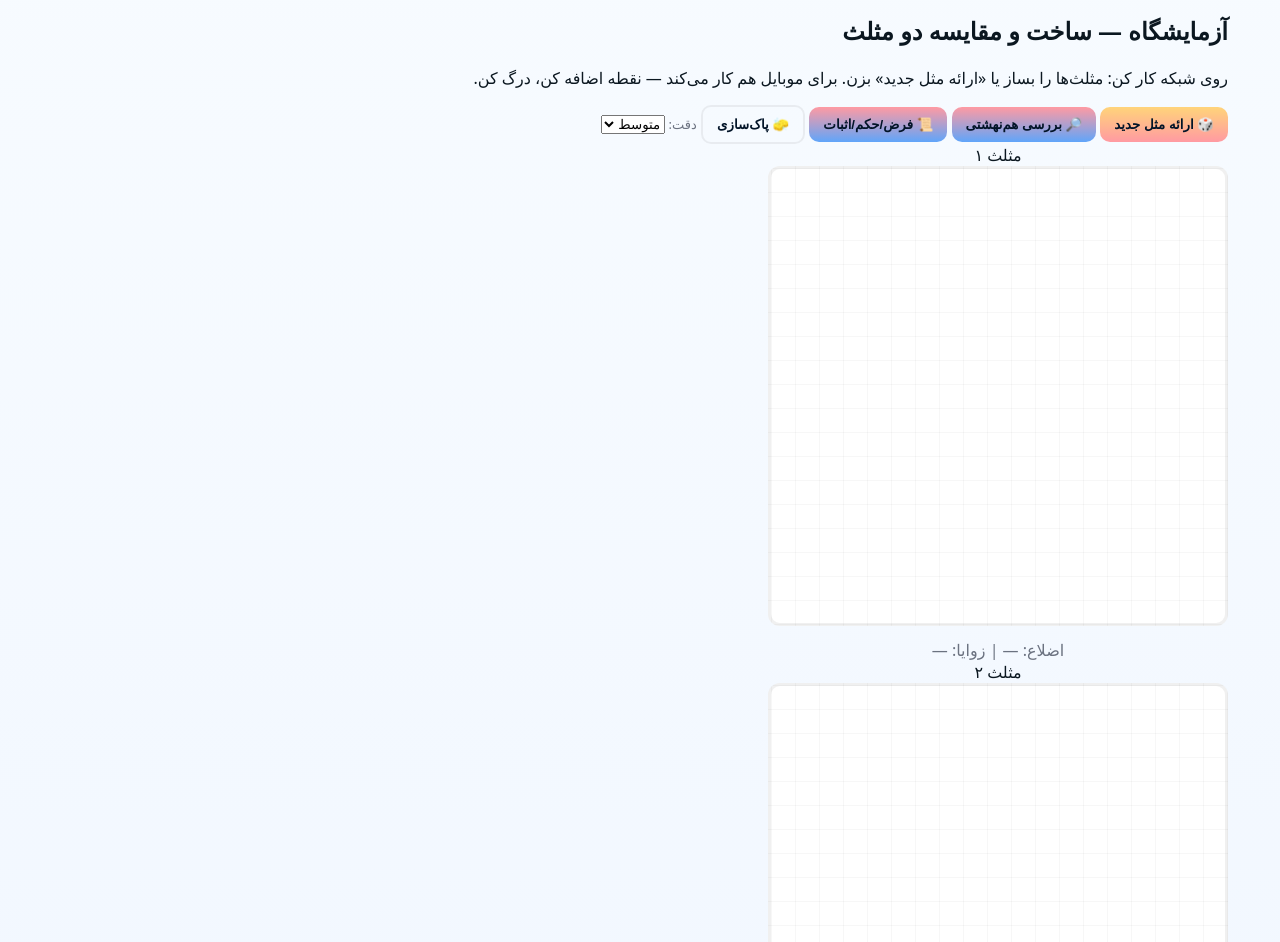
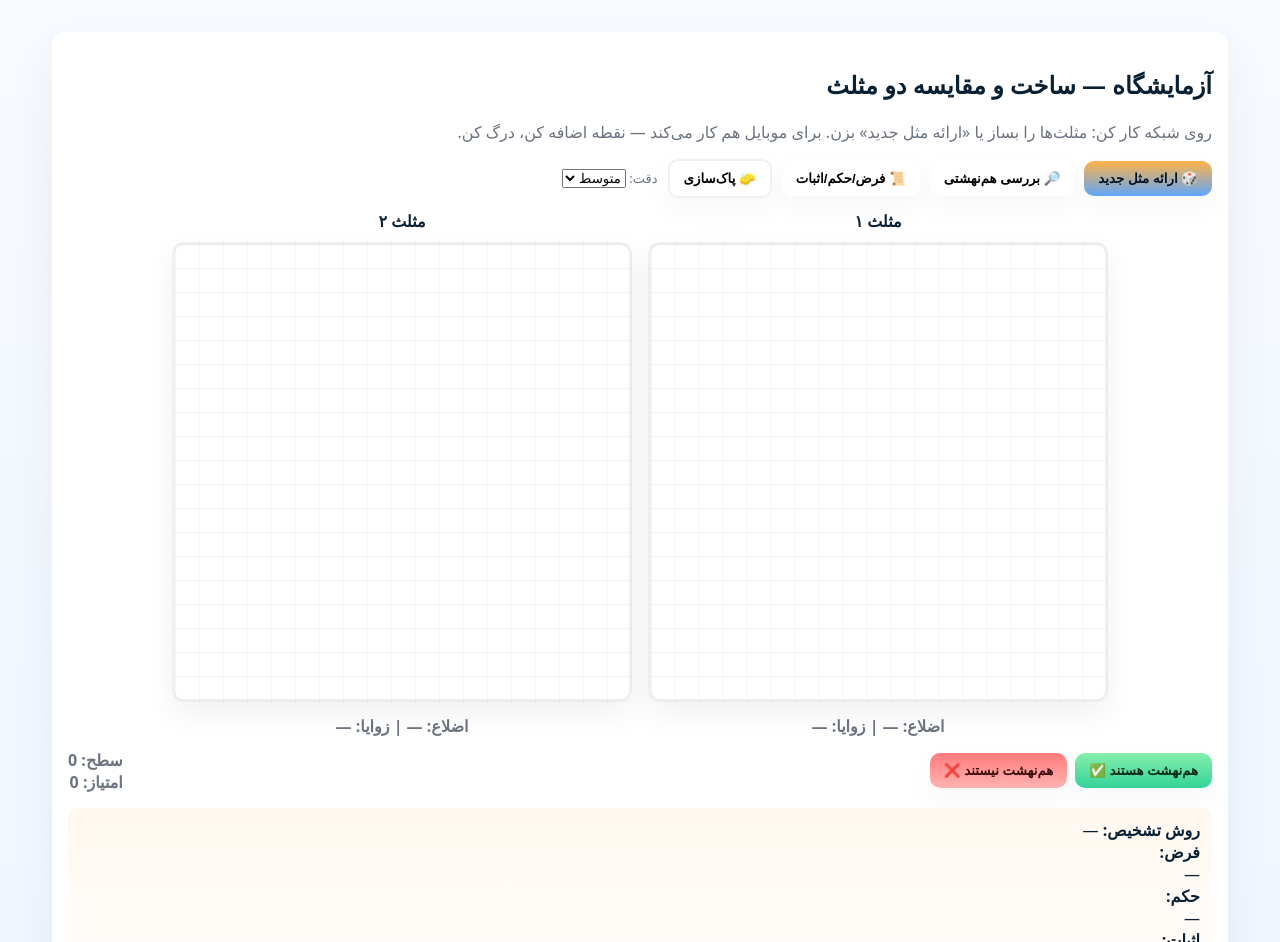
Before and after one commit to mobinaazami021-debug/miniature-parakeet, a plain HTML site: page index.html in a window 1280 px wide. Shown: the part 85-1027 px from the top of the page. Drawn offline with Linux system fonts and the light colour scheme.

Commit message:
Update styles.css

```diff
--- a/styles.css
+++ b/styles.css
@@ -1,40 +1,35 @@
 :root{
-  --bg:#f7fbff; --card:#fff; --accent:#ff9aa2; --accent2:#60a5fa; --dark:#0b1720; --muted:#6b7280;
+  --bg:#f7fbff; --card:#fff; --accent1:#ffb347; --accent2:#60a5fa; --text:#072033; --muted:#6b7280;
   font-family: "Vazirmatn", system-ui, -apple-system, "Segoe UI", Roboto, Arial;
 }
 *{box-sizing:border-box}
-body{margin:0;background:linear-gradient(180deg,#f7fbff,#f0f6ff);color:var(--dark);direction:rtl}
-.site-header{display:flex;justify-content:space-between;align-items:center;padding:18px 28px}
+body{margin:0;background:linear-gradient(180deg,#f8fbff,#eef6ff);color:var(--text);direction:rtl}
+.header{display:flex;justify-content:space-between;align-items:center;padding:18px 24px}
 .brand h1{margin:0;font-size:20px}
-.subtitle{color:var(--muted);font-size:13px}
-.hero-illustration{width:84px;height:84px;border-radius:10px;object-fit:cover}
-.main-nav{display:flex;gap:10px;padding:12px 24px;align-items:center;flex-wrap:wrap}
-.nav-btn{padding:8px 12px;border-radius:10px;border:none;background:transparent;color:var(--dark);cursor:pointer;text-decoration:none}
-.nav-btn.primary{background:linear-gradient(90deg,var(--accent),var(--accent2));color:#041328}
-.nav-btn.outline{border:2px solid rgba(0,0,0,0.06);background:transparent}
+.credit{color:var(--muted);font-size:13px;margin-top:6px}
 .main{max-width:1200px;margin:18px auto;padding:12px}
-.card{background:var(--card);padding:14px;border-radius:12px;box-shadow:0 12px 40px rgba(2,6,23,0.06);margin-bottom:16px}
-.intro p{color:var(--muted)}
-.quick-actions{display:flex;gap:8px;margin-top:12px}
-.btn{padding:10px 14px;border-radius:10px;border:none;background:linear-gradient(180deg,var(--accent),var(--accent2));color:#021428;font-weight:700;cursor:pointer}
+.lab-card{background:var(--card);padding:16px;border-radius:14px;box-shadow:0 18px 48px rgba(2,6,23,0.06)}
+.lab-head .lead{color:var(--muted);margin-top:6px}
+.controls{display:flex;gap:10px;align-items:center;flex-wrap:wrap;margin-bottom:12px}
+.btn{padding:10px 14px;border-radius:10px;border:none;background:#fff;box-shadow:0 10px 30px rgba(2,6,23,0.04);cursor:pointer;font-weight:800}
+.btn.primary{background:linear-gradient(180deg,var(--accent1),var(--accent2));color:#021428}
 .btn.ghost{background:transparent;border:2px solid rgba(0,0,0,0.06)}
-.btn.primary{background:linear-gradient(180deg,#ffd47a,#ff9aa2)}
-.hidden{display:none}
-.lab-top{display:flex;justify-content:space-between;align-items:center;gap:12px}
-.lab-canvas-row{display:flex;gap:16px;flex-wrap:wrap;justify-content:center;margin-top:12px}
-.canvas-box{flex:1;min-width:320px;max-width:460px;text-align:center}
-.lab-canvas{width:100%;height:auto;border-radius:12px;border:3px solid rgba(0,0,0,0.06);background:#fff;background-image:linear-gradient(0deg, rgba(0,0,0,0.03) 1px, transparent 1px), linear-gradient(90deg, rgba(0,0,0,0.03) 1px, transparent 1px);background-size:24px 24px;touch-action:none}
-.metrics{margin-top:8px;color:var(--muted)}
-.lab-actions{display:flex;justify-content:space-between;align-items:center;margin-top:12px;flex-wrap:wrap;gap:8px}
-.guess-buttons{display:flex;gap:8px}
-.check-actions{display:flex;gap:8px}
-.result-panel{margin-top:12px;padding:10px;border-radius:8px;background:linear-gradient(180deg,#fff8f0,#fffdfb)}
+.btn.success{background:linear-gradient(180deg,#86efac,#34d399);color:#04281a}
+.btn.danger{background:linear-gradient(180deg,#ff7a7a,#ffb3b3);color:#3a0b0b}
 .small{font-size:13px;color:var(--muted)}
-.site-footer{text-align:center;padding:18px;color:var(--muted);font-size:14px}
+.canvas-row{display:flex;gap:16px;flex-wrap:wrap;justify-content:center}
+.canvas-box{flex:1;min-width:300px;max-width:460px;text-align:center}
+.canvas-title{font-weight:800;margin-bottom:10px}
+.lab-canvas{width:100%;height:auto;border-radius:12px;border:3px solid rgba(2,6,23,0.06);background:#fff;background-image: linear-gradient(0deg, rgba(0,0,0,0.035) 1px, transparent 1px), linear-gradient(90deg, rgba(0,0,0,0.035) 1px, transparent 1px); background-size: 24px 24px; touch-action:none; box-shadow:0 12px 30px rgba(2,6,23,0.06)}
+.metrics{margin-top:8px;color:var(--muted);font-weight:600}
+.actions-row{display:flex;justify-content:space-between;align-items:center;margin-top:12px;gap:12px;flex-wrap:wrap}
+.guess{display:flex;gap:8px}
+.status{color:var(--muted);font-weight:700}
+.result-panel{margin-top:14px;padding:12px;border-radius:10px;background:linear-gradient(180deg,#fff8f0,#fffdfb);text-align:right;box-shadow:inset 0 1px 0 rgba(255,255,255,0.6)}
+.footer{text-align:center;padding:18px;color:var(--muted);margin-top:12px}
 
 /* responsive */
 @media (max-width:1000px){
-  .lab-top{flex-direction:column;align-items:stretch}
-  .lab-canvas{height:320px}
-  .canvas-box{min-width:260px}
+  .canvas-row{flex-direction:column;align-items:center}
+  .lab-canvas{height:360px}
 }
```
